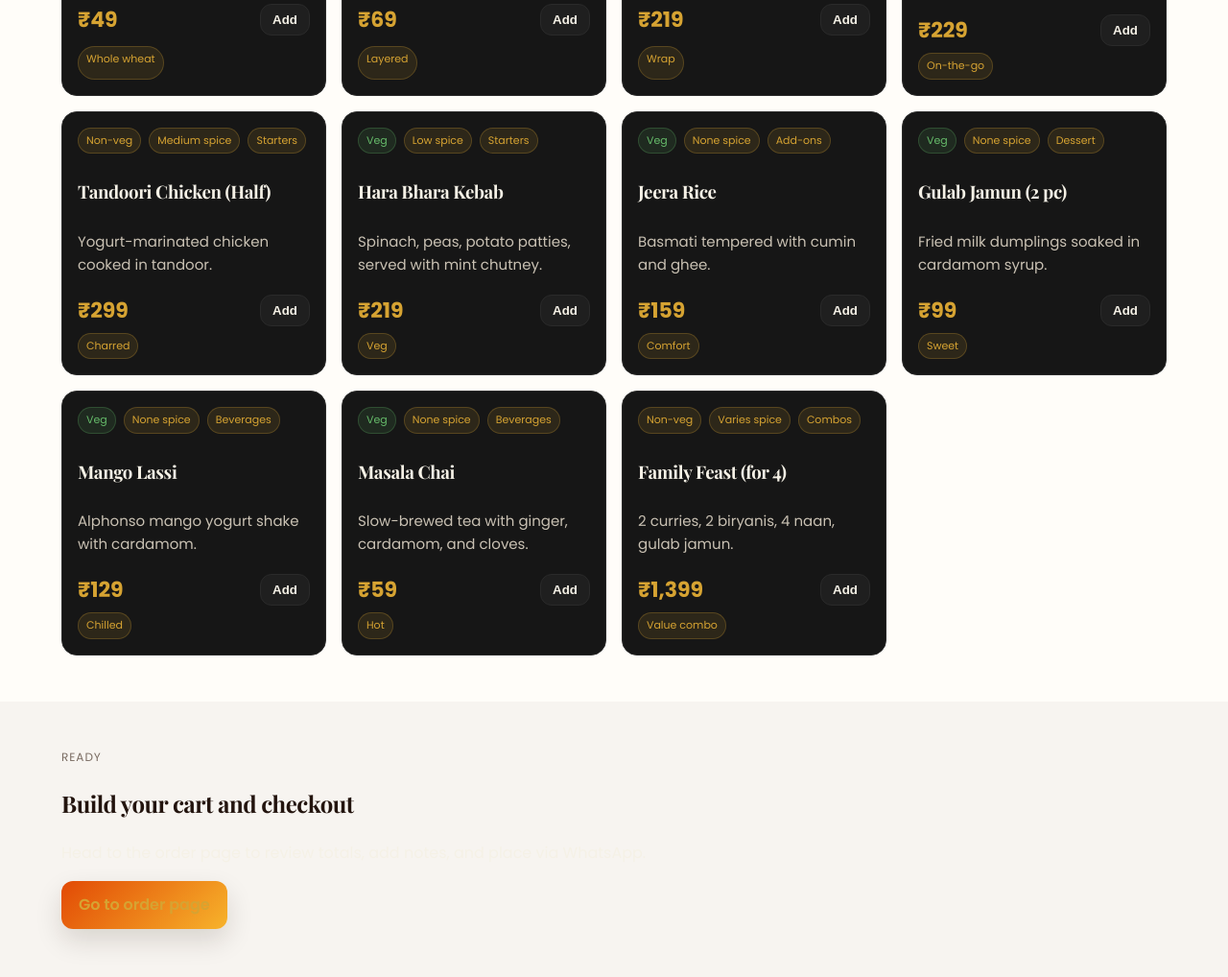
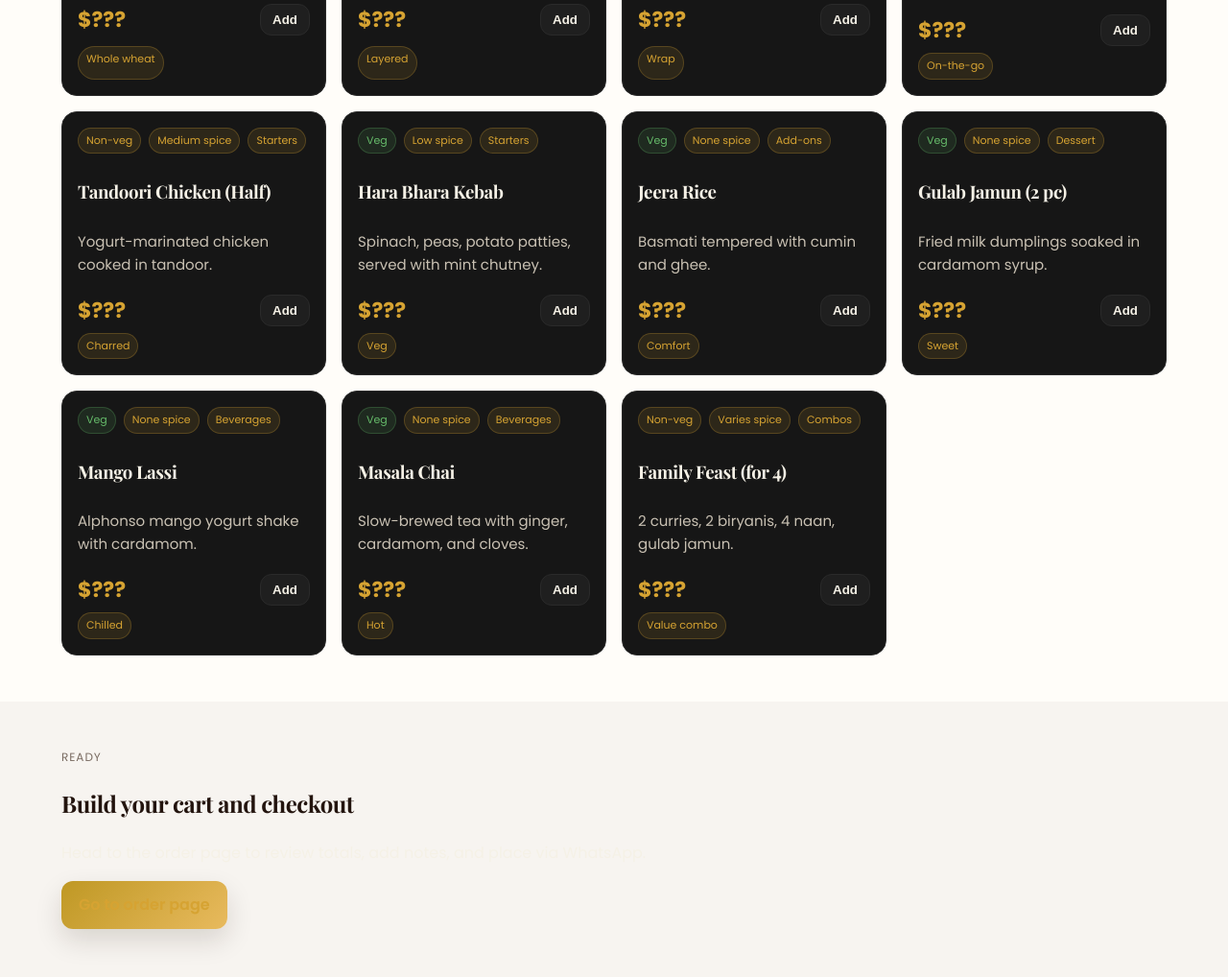
Before and after one commit to VSMEDU/ruchira-site, a plain HTML site: page menu.html in a window 1280 px wide. Shown: the part 1779-2797 px from the top of the page at 96% size. Drawn offline with nearby package versions, Linux system fonts and the light colour scheme.

Commit message:
Update hero styling and pricing display

```diff
--- a/assets/css/styles.css
+++ b/assets/css/styles.css
@@ -3,8 +3,8 @@
   --card: #ffffff;
   --muted: #7a6c62;
   --text: #2c1a12;
-  --accent: #e24a05;
-  --accent-2: #f7b32b;
+  --accent: #bf9824;
+  --accent-2: #e8ba5e;
   --border: #eadfd5;
   --green: #2d6b44;
   --shadow: 0 12px 28px rgba(35, 18, 10, 0.14);
--- a/assets/js/app.js
+++ b/assets/js/app.js
@@ -43,11 +43,10 @@ const els = {
 };
 
 function formatMoney(value) {
-  return currency.format(value);
+  return '$???';
 }
 
 function applyCurryDistrictTheme() {
-  // Dark + warm-gold theme inspired by currydistrict.net
   const style = document.createElement('style');
   style.setAttribute('data-theme', 'curry-district');
   style.textContent = `
@@ -65,10 +64,8 @@ function applyCurryDistrictTheme() {
 
     html, body{ background:var(--cd-bg) !important; color:var(--cd-text) !important; }
 
-    /* Common containers */
     .container, .page, main{ color:var(--cd-text); }
 
-    /* Cards */
     .menu-card{
       background:var(--cd-surface) !important;
       border:1px solid var(--cd-border) !important;
@@ -77,10 +74,8 @@ function applyCurryDistrictTheme() {
     .menu-card h3{ color:var(--cd-text) !important; }
     .lede, .small, .cart-meta{ color:var(--cd-muted) !important; }
 
-    /* Price */
     .price{ color:var(--cd-gold) !important; font-weight:700; }
 
-    /* Buttons */
     button, .small-button{
       border:1px solid var(--cd-border) !important;
       background:var(--cd-surface-2) !important;
@@ -91,7 +86,6 @@ function applyCurryDistrictTheme() {
       color:var(--cd-gold) !important;
     }
 
-    /* Primary action buttons (if you have them) */
     .primary, .primary-button, #place-whatsapp{
       background:var(--cd-gold) !important;
       border-color:var(--cd-gold) !important;
@@ -103,7 +97,6 @@ function applyCurryDistrictTheme() {
       border-color:var(--cd-gold-2) !important;
     }
 
-    /* Category tabs */
     .category-button{
       background:transparent !important;
       color:var(--cd-muted) !important;
@@ -115,7 +108,6 @@ function applyCurryDistrictTheme() {
       color:var(--cd-gold) !important;
     }
 
-    /* Tags */
     .tag{
       background:rgba(214,163,50,.12) !important;
       border:1px solid rgba(214,163,50,.25) !important;
@@ -127,19 +119,16 @@ function applyCurryDistrictTheme() {
       color:#66bb6a !important;
     }
 
-    /* Cart */
     .cart-row{
       border-bottom:1px solid var(--cd-border) !important;
     }
 
-    /* Toast */
     #toast{
       background:var(--cd-surface-2) !important;
       border:1px solid var(--cd-border) !important;
       color:var(--cd-text) !important;
     }
 
-    /* Inputs */
     input, textarea, select{
       background:var(--cd-surface) !important;
       border:1px solid var(--cd-border) !important;
@@ -152,12 +141,10 @@ function applyCurryDistrictTheme() {
       box-shadow:0 0 0 3px rgba(214,163,50,.12) !important;
     }
 
-    /* Links */
     a{ color:var(--cd-gold) !important; }
     a:hover{ color:var(--cd-gold-2) !important; }
   `;
 
-  // Avoid duplicates if init runs more than once
   document.head.querySelector('style[data-theme="curry-district"]')?.remove();
   document.head.appendChild(style);
 }
```
